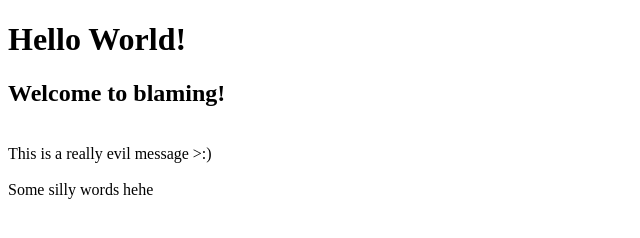
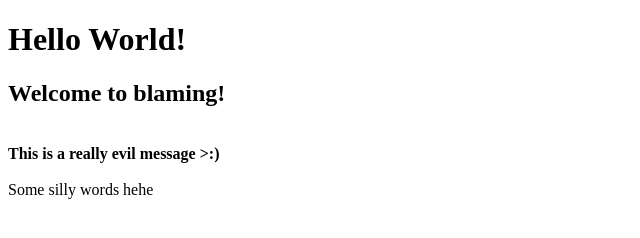
Before and after one commit to Algebarnacle/blame-demo, a plain HTML site: page index.html in a window 1280 px wide. Shown: the full height of the page, 0-640 px from the left. Drawn offline with Linux system fonts and the light colour scheme.

```diff
--- a/index.html
+++ b/index.html
@@ -9,7 +9,7 @@
     <h1>Hello World!</h1>
     <h2>Welcome to blaming!</h2>
     <br>
-    <div>This is a really evil message >:)</div>
+    <div style="font-weight: bold;">This is a really evil message >:)</div>
     <br>
     <div>Some silly words hehe</div>
 </body>
```
Also changed, not shown: info.html (+3 -0 lines).
